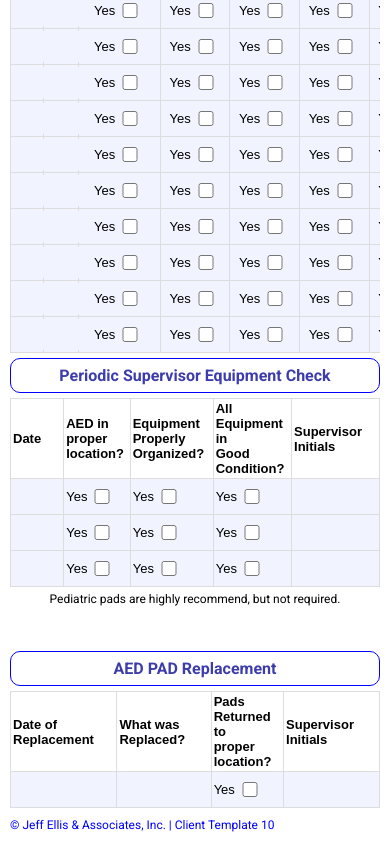
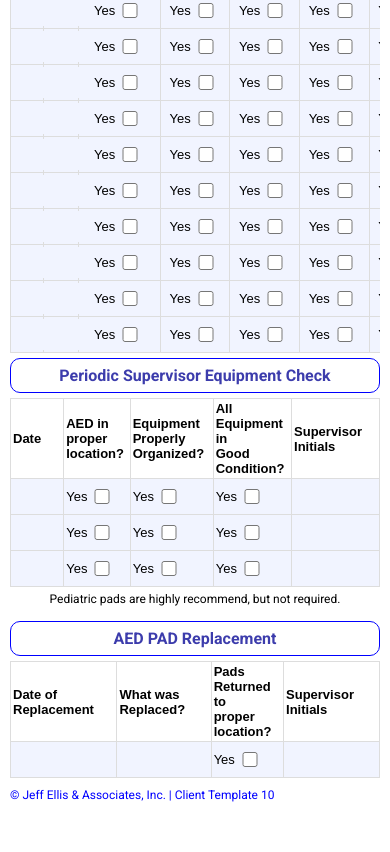
Before and after one commit to Amin-create/static-reports, a plain HTML site: page index.html in a window 390 px wide. Shown: the part 1202-2054 px from the top of the page. After the commit the page ends 2024 px from the top, so only its background shows below. Drawn offline with Linux system fonts and the light colour scheme.

Commit message:
feat(responsiveness): updated

```diff
--- a/index.html
+++ b/index.html
@@ -229,9 +229,14 @@
     padding-top: 10px;
   }
 
+  .gy-2 {
+    row-gap: 10px;
+  }
+
   .gy-5 {
     row-gap: 40px;
   }
+
 
   .footer {
     padding: 10px 0;
@@ -254,6 +259,7 @@
   .br-10 {
     border-radius: 10px;
   }
+
   .fdcr {
     flex-direction: column-reverse;
   }
@@ -262,8 +268,13 @@
     .md-fdr {
       flex-direction: row;
     }
+
     .md-ais {
       align-items: start;
+    }
+
+    .md-gy-5 {
+      row-gap: 40px;
     }
   }
 </style>
@@ -1599,7 +1610,7 @@
           </tbody>
         </table>
       </div>
-      <div class="df fdc flex1 gy-5">
+      <div class="df fdc flex1  gy-2 md-gy-5">
         <p class="tac mt-1">Pediatric pads are highly recommend, but not required. </p>
         <div class="df fdc flex1 pt-1">
           <div class="pill">
```
